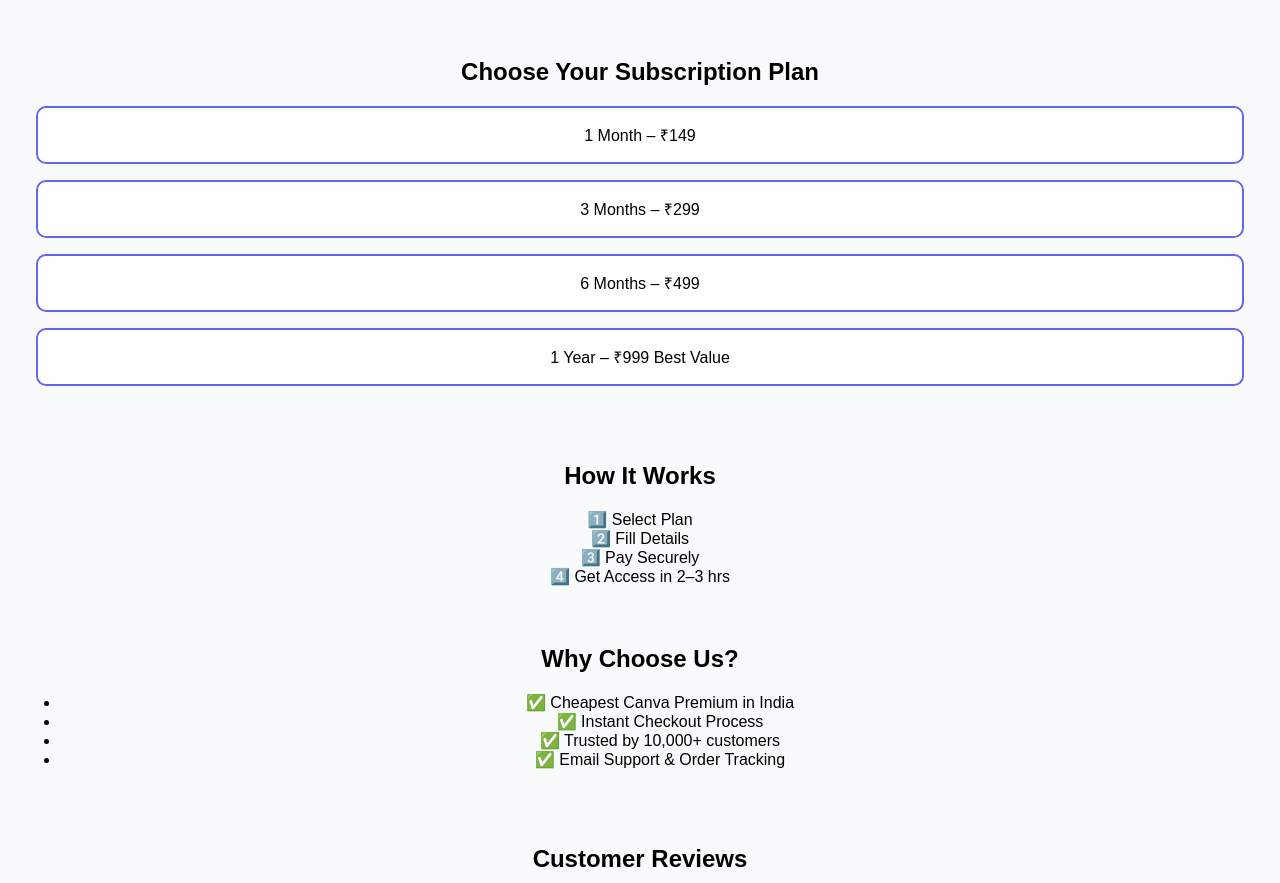
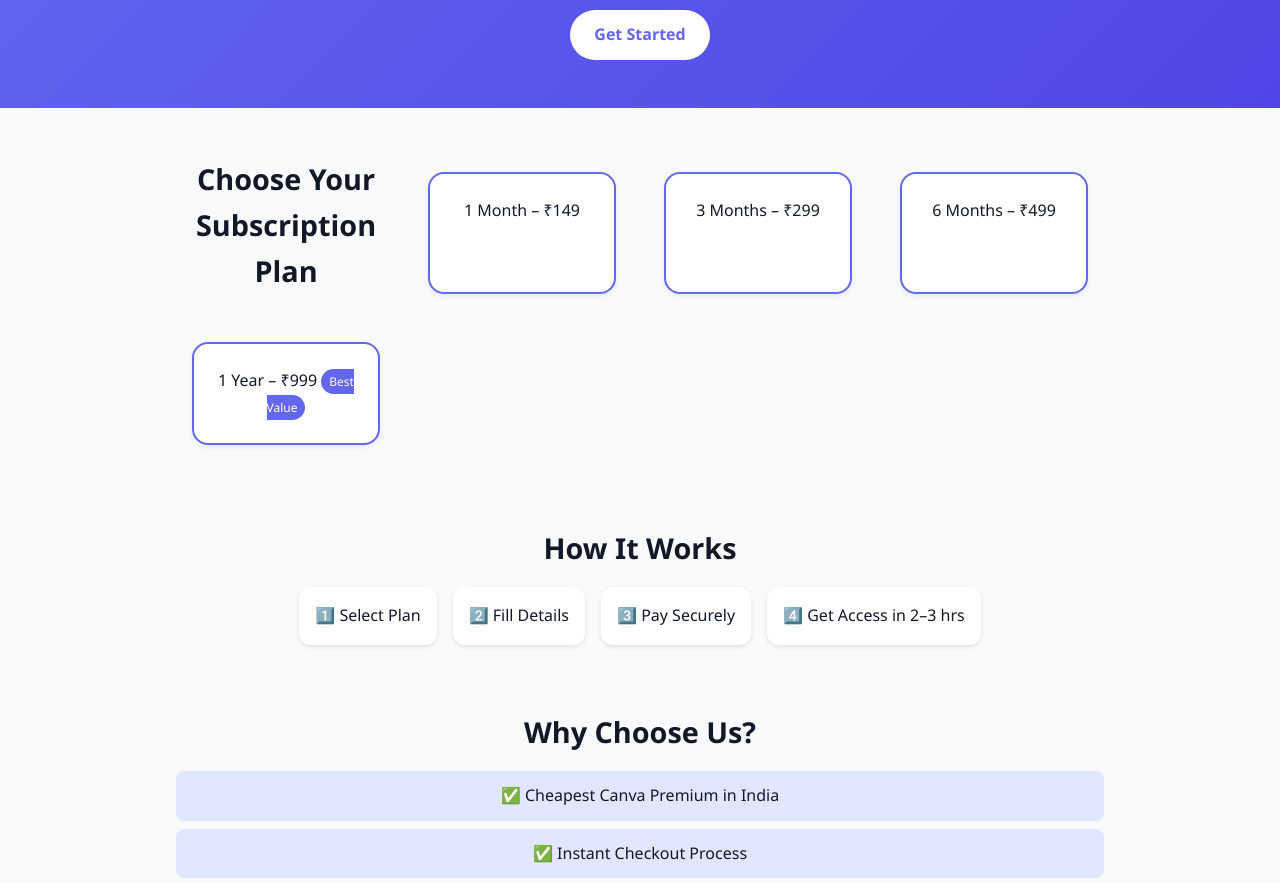
Before and after one commit to achintyachouni/canva-multi-page, a plain HTML site: page index.html in a window 1280 px wide. Shown: the part 172-1055 px from the top of the page. Drawn offline with Linux system fonts and the light colour scheme.

Commit message:
Update index.html

```diff
--- a/index.html
+++ b/index.html
@@ -4,6 +4,162 @@
   <meta name="viewport" content="width=device-width, initial-scale=1.0"/>
   <title>Buy Canva Premium – Best Prices</title>
   <link rel="stylesheet" href="style.css" />
+  <style>
+    :root {
+      --primary: #6366f1;
+      --secondary: #4f46e5;
+      --bg: #f9fafb;
+      --text: #111827;
+      --white: #ffffff;
+    }* {
+  margin: 0;
+  padding: 0;
+  box-sizing: border-box;
+  font-family: 'Segoe UI', sans-serif;
+}
+
+body {
+  background: var(--bg);
+  color: var(--text);
+  line-height: 1.6;
+}
+
+.hero {
+  background: linear-gradient(135deg, var(--primary), var(--secondary));
+  color: var(--white);
+  padding: 3rem 1rem;
+  text-align: center;
+}
+
+.banner {
+  max-width: 100%;
+  height: auto;
+  border-radius: 1rem;
+  margin-bottom: 1rem;
+}
+
+.cta-btn {
+  display: inline-block;
+  background: var(--white);
+  color: var(--primary);
+  padding: 0.75rem 1.5rem;
+  margin-top: 1rem;
+  border-radius: 9999px;
+  font-weight: bold;
+  text-decoration: none;
+  transition: 0.3s;
+}
+
+.cta-btn:hover {
+  background: #e0e7ff;
+}
+
+section {
+  padding: 2rem 1rem;
+  max-width: 960px;
+  margin: auto;
+}
+
+h2 {
+  font-size: 1.8rem;
+  margin-bottom: 1rem;
+  text-align: center;
+}
+
+.plans {
+  display: grid;
+  grid-template-columns: repeat(auto-fit, minmax(200px, 1fr));
+  gap: 1rem;
+  margin-top: 1rem;
+}
+
+.card {
+  background: var(--white);
+  padding: 1.5rem;
+  text-align: center;
+  border-radius: 1rem;
+  box-shadow: 0 2px 6px rgba(0,0,0,0.08);
+  cursor: pointer;
+  transition: 0.3s;
+}
+
+.card:hover {
+  transform: translateY(-5px);
+  box-shadow: 0 4px 12px rgba(0,0,0,0.15);
+}
+
+.highlight {
+  border: 2px solid var(--primary);
+}
+
+.badge {
+  background: var(--primary);
+  color: var(--white);
+  padding: 0.25rem 0.5rem;
+  font-size: 0.75rem;
+  border-radius: 9999px;
+}
+
+.steps {
+  display: flex;
+  flex-wrap: wrap;
+  gap: 1rem;
+  justify-content: center;
+}
+
+.step {
+  background: var(--white);
+  padding: 1rem;
+  border-radius: 0.75rem;
+  box-shadow: 0 2px 4px rgba(0,0,0,0.1);
+  min-width: 120px;
+  text-align: center;
+}
+
+.why-us ul {
+  list-style: none;
+  padding: 0;
+  margin-top: 1rem;
+}
+
+.why-us li {
+  background: #e0e7ff;
+  padding: 0.75rem 1rem;
+  border-radius: 0.5rem;
+  margin-bottom: 0.5rem;
+}
+
+.testimonials .review {
+  background: var(--white);
+  padding: 1rem;
+  border-left: 5px solid var(--primary);
+  border-radius: 0.5rem;
+  margin-bottom: 1rem;
+  box-shadow: 0 2px 4px rgba(0,0,0,0.06);
+}
+
+.faq-item {
+  margin-bottom: 1rem;
+}
+
+.faq-item h3 {
+  font-size: 1.1rem;
+  color: var(--primary);
+}
+
+footer {
+  background: var(--primary);
+  color: var(--white);
+  text-align: center;
+  padding: 1rem;
+}
+
+.contact a {
+  color: var(--secondary);
+  text-decoration: underline;
+}
+
+  </style>
 </head>
 <body>
   <header class="hero">
```
